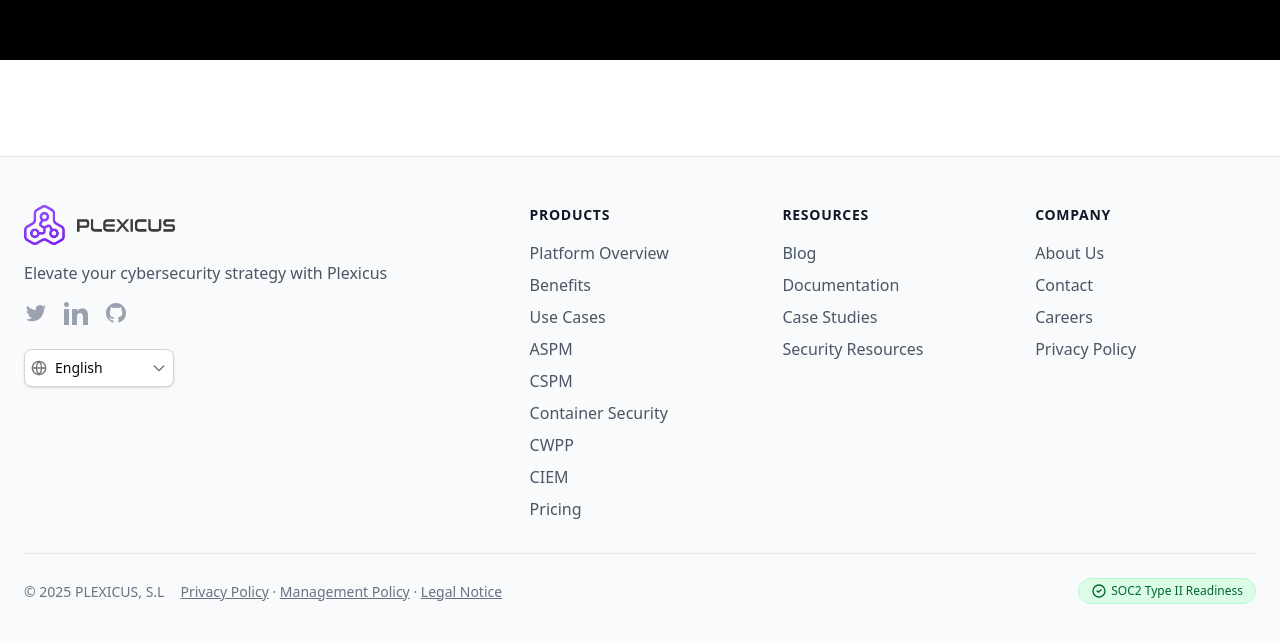
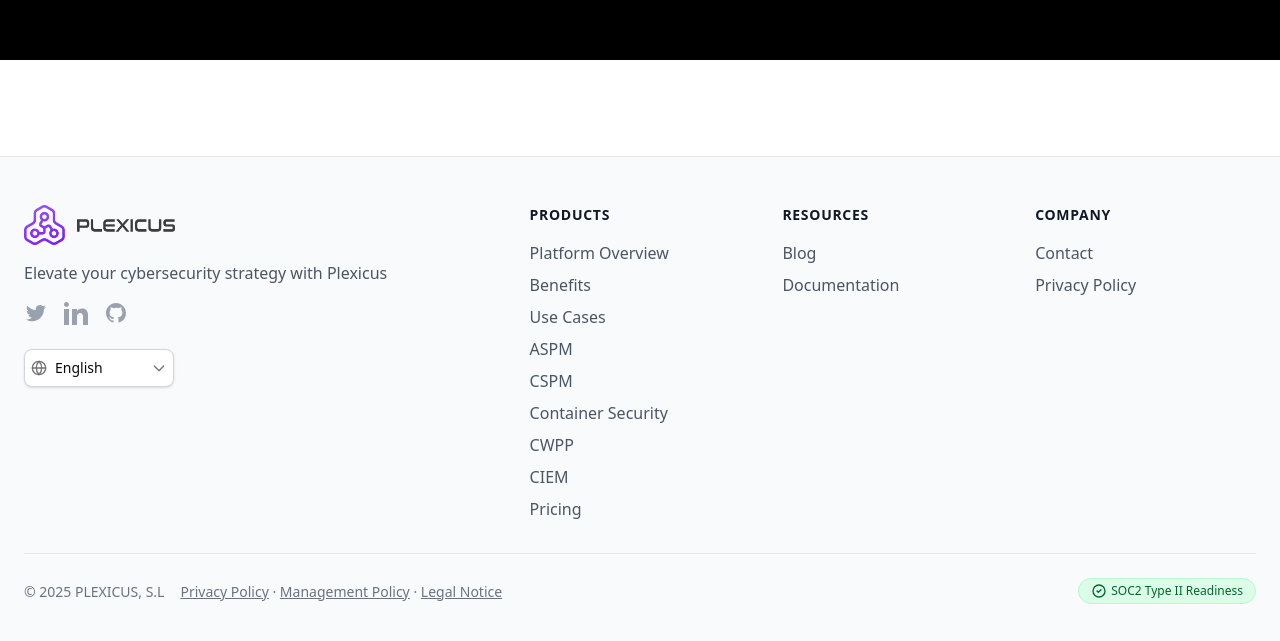
Before and after one commit to prasetya12/shared-ui, a React (Vite) app: page / in a window 1280 px wide. Shown: the part 740-1381 px from the top of the page. Built offline with nearby package versions, Linux system fonts and the light colour scheme.

Commit message:
fix unable link footer

```diff
--- a/src/components/Footer.tsx
+++ b/src/components/Footer.tsx
@@ -43,7 +43,7 @@ export function FooterPlexicus({ lang: currentLang, fullSiteUrl = 'http://localh
                   <path d="M8.29 20.251c7.547 0 11.675-6.253 11.675-11.675 0-.178 0-.355-.012-.53A8.348 8.348 0 0022 5.92a8.19 8.19 0 01-2.357.646 4.118 4.118 0 001.804-2.27 8.224 8.224 0 01-2.605.996 4.107 4.107 0 00-6.993 3.743 11.65 11.65 0 01-8.457-4.287 4.106 4.106 0 001.27 5.477A4.072 4.072 0 012.8 9.713v.052a4.105 4.105 0 003.292 4.022 4.095 4.095 0 01-1.853.07 4.108 4.108 0 003.834 2.85A8.233 8.233 0 012 18.407a11.616 11.616 0 006.29 1.84"></path>
                 </svg>
               </a>
-              <a href="#" className="text-gray-400 hover:text-gray-500">
+              <a href="https://www.linkedin.com/company/plexicus/" className="text-gray-400 hover:text-gray-500">
                 <span className="sr-only">{t('footer.social_media.linkedin')}</span>
                 <svg className="h-6 w-6" fill="currentColor" viewBox="0 0 24 24" aria-hidden="true">
                   <path
@@ -131,36 +131,36 @@ export function FooterPlexicus({ lang: currentLang, fullSiteUrl = 'http://localh
                   {t('footer.sections.resources.links.documentation')}
                 </Link>
               </li>
-              <li>
+              {/* <li>
                 <Link href={`${WEB_URL}${lang}case-studies`} className="text-gray-600 hover:text-gray-900">
                   {t('footer.sections.resources.links.case_studies')}
                 </Link>
-              </li>
-              <li>
+              </li> */}
+              {/* <li>
                 <Link href={`${WEB_URL}${lang}security-resources`} className="text-gray-600 hover:text-gray-900">
                   {t('footer.sections.resources.links.security_resources')}
                 </Link>
-              </li>
+              </li> */}
             </ul>
           </div>
           <div>
             <h3 className="text-sm font-semibold text-gray-900 tracking-wider uppercase mb-4">{t('footer.sections.company.title')}</h3>
             <ul className="space-y-2">
-              <li>
+              {/* <li>
                 <Link href={`${WEB_URL}${lang}about`} className="text-gray-600 hover:text-gray-900">
                   {t('footer.sections.company.links.about_us')}
                 </Link>
-              </li>
+              </li> */}
               <li>
                 <Link href={`${WEB_URL}${lang}contact`} className="text-gray-600 hover:text-gray-900">
                   {t('footer.sections.company.links.contact')}
                 </Link>
               </li>
-              <li>
+              {/* <li>
                 <Link href={`${WEB_URL}${lang}careers`} className="text-gray-600 hover:text-gray-900">
                   {t('footer.sections.company.links.careers')}
                 </Link>
-              </li>
+              </li> */}
               <li>
                 <Link href={`${WEB_URL}${lang}privacy`} className="text-gray-600 hover:text-gray-900">
                   {t('footer.sections.company.links.privacy_policy')}
```
